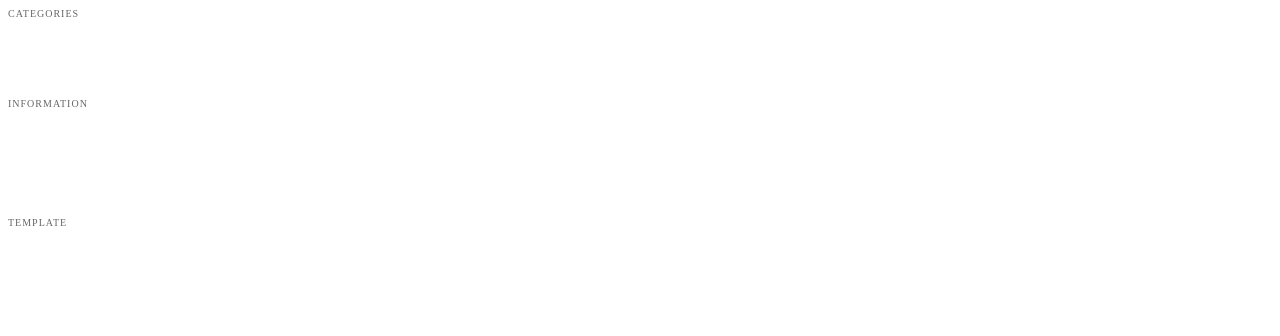
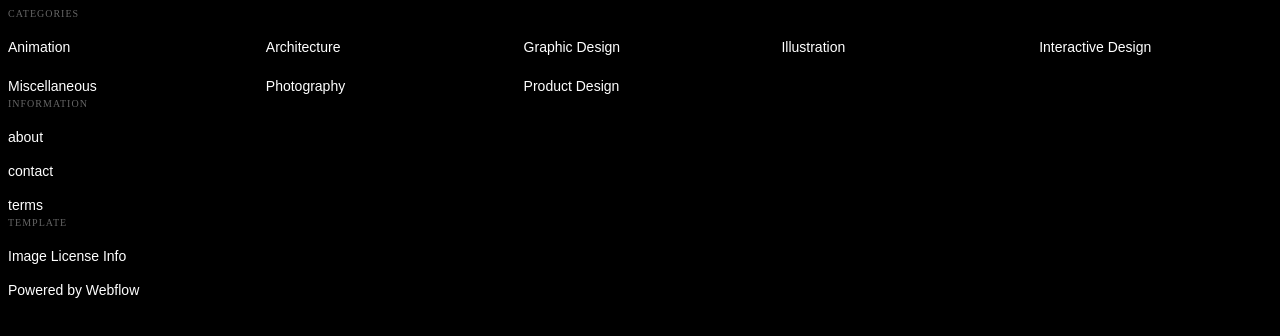
Before and after one commit to pomazkovanton/noiceland, a website built with Parcel: page src/components/nav-list/nav-list.html in a window 1280 px wide. Built offline with nearby package versions, Linux system fonts and the light colour scheme.

Commit message:
fix: внести исправления

```diff
--- a/src/components/nav-list/nav-list.html
+++ b/src/components/nav-list/nav-list.html
@@ -19,7 +19,7 @@
     <title>Nav-List</title>
   </head>
 
-  <body>
+  <body style="background-color: black">
     <!-- Categories-->
     <nav class="nav">
       <h2 class="nav-list__title nav-list__title_place_categories">Categories</h2>
```
